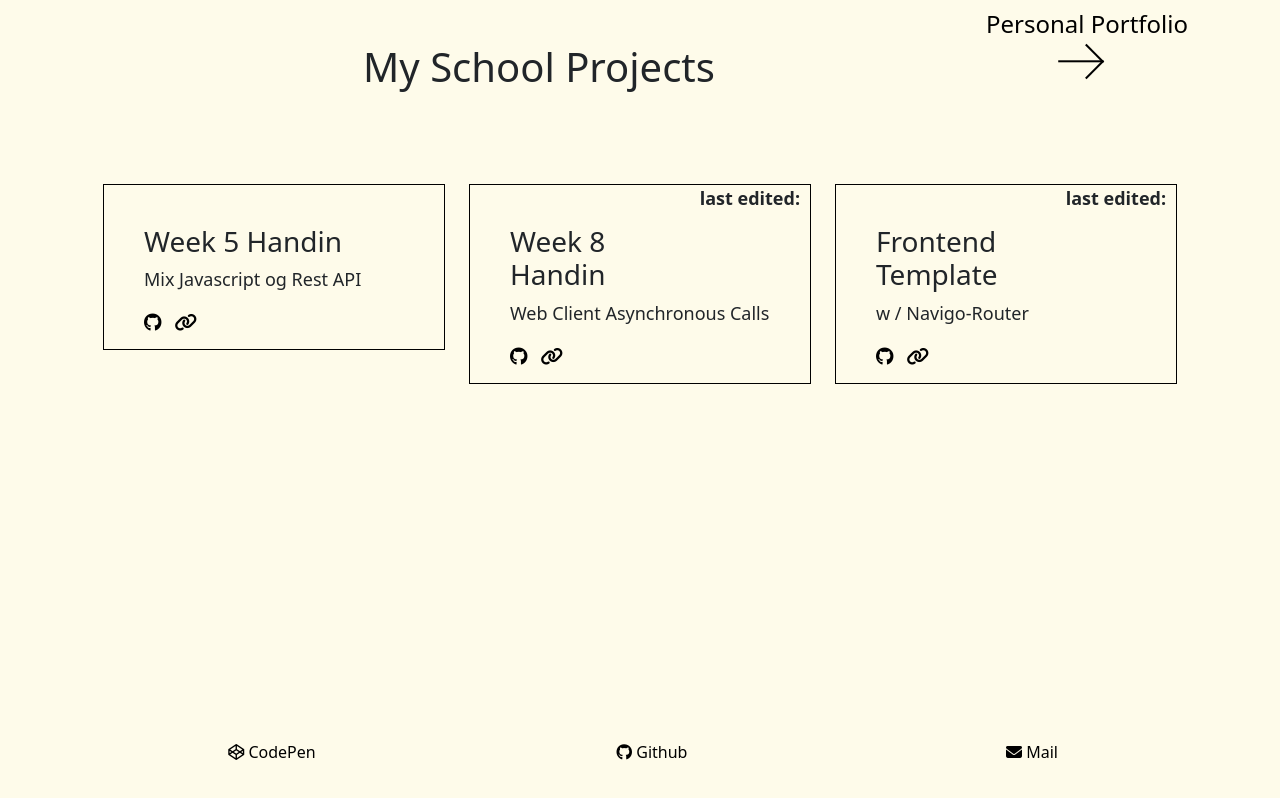
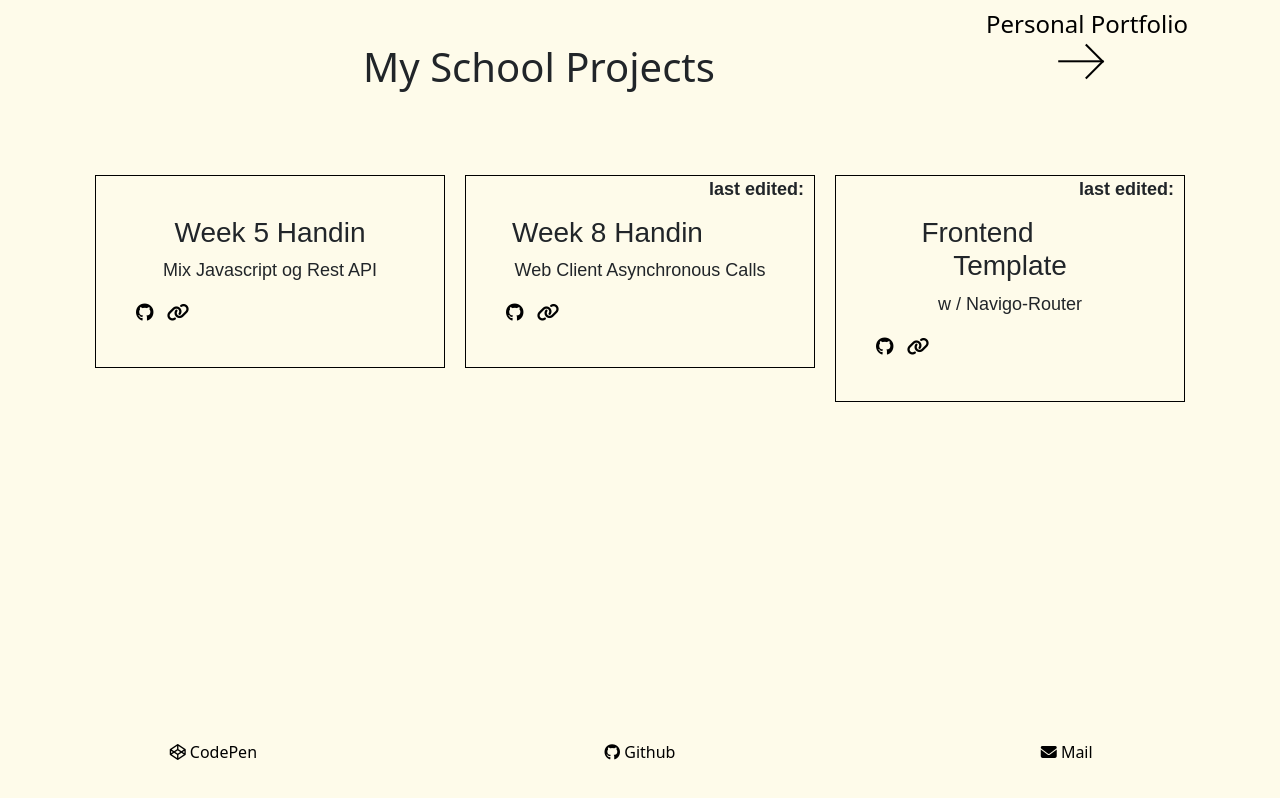
Before and after one commit to Mojens/mohammadmurtada.dk, a plain HTML site: page index.html in a window 1280 px wide. Drawn offline with nearby package versions, Linux system fonts and the light colour scheme.

Commit message:
DONE Klaar til flere projekter

```diff
--- a/index.html
+++ b/index.html
@@ -32,18 +32,17 @@
             </a>
         </div>
 
-        <h1 class="text-center" style="margin-top: 3%">My School Projects</h1>
+        <h1 class="text-center front-page-header">My School Projects</h1>
     </div>
     <div class="container-body">
-        <div class="swiper mySwiper" style="margin-top: 10%;padding: 1%">
-            <div class="swiper-wrapper row flex-nowrap flex-xl-wrap">
-                <div class="swiper-slide col-xl-4 col-auto" id="div1">
+        <div class="grid-row" id="div1">
+            <div class="grid-item">
                 <div class="slide_card hover-animation">
                     <div>
                         <p class="github-date" id="github-date-1"></p>
                     </div>
-                        <h3>Week 5 Handin</h3>
-                        <p>Mix Javascript og Rest API</p>
+                    <h3 class="text-center">Week 5 Handin</h3>
+                    <p class="text-center">Mix Javascript og Rest API</p>
                     <div class="social-item anchor-social-card-left">
                         <a href="https://github.com/Mojens/javascript-exercises" target="_blank"
                            class="social-anchor social-item"><i
@@ -56,14 +55,14 @@
                     </div>
                 </div>
             </div>
-
-                <div class="swiper-slide col-xl-4 col-auto">
+            <div class="grid-item">
                 <div class="slide_card hover-animation">
                     <div>
                         <p class="github-date" id="github-date-2"><b>last edited:</b></p>
                     </div>
-                        <h3>Week 8 Handin</h3>
-                        <p>Web Client Asynchronous Calls</p>
+                    <h3 class="text-center">Week 8 Handin</h3>
+                    <p class="text-center">Web Client Asynchronous Calls</p>
+
                     <div class="social-item anchor-social-card-left">
                         <a href="https://github.com/Mojens/WebClientAsynchronousCalls" target="_blank"
                            class="social-anchor social-item"><i class="fa fa-github"></i></a>
@@ -75,25 +74,27 @@
                     </div>
                 </div>
             </div>
-
-                <div class="swiper-slide col-xl-4 col-auto">
+            <div class="grid-item">
                 <div class="slide_card hover-animation">
                     <div>
                         <p class="github-date" id="github-date-3"><b>last edited:</b></p>
                     </div>
-                        <h3>Frontend Template</h3>
-                        <p>w / Navigo-Router</p>
-                        <div class="social-item anchor-social-card-left">
+                    <div>
+                        <h3 class="text-center">Frontend Template</h3>
+                        <p class="text-center">w / Navigo-Router</p>
+                    </div>
+                    <div class="social-item anchor-social-card-left" style="float: left">
                         <a href="https://github.com/Mojens/start-code-bootstrap" target="_blank"
                            class="social-anchor social-item"><i class="fa fa-github"></i></a>
                     </div>
-                        <div class="social-item anchor-social-card-left">
+                    <div class="social-item anchor-social-card-left" style="float: left">
                         <a href="https://template.mohammadmurtada.dk/#/" target="_blank"
                            class="social-anchor social-item"><i
                                 class="fa fa-link"></i></a>
                     </div>
                 </div>
             </div>
+
         </div>
     </div>
 </div>
--- a/index/css/grid.css
+++ b/index/css/grid.css
@@ -3,16 +3,30 @@
     background-color: #FEFBEA;
     padding: 40px 40px;
 }
-
-@media (min-width: 1200px) {
-    .swiper-wrapper {
-        width: auto;
-        row-gap: 30px;
-    }
+.grid-row {
+    display: grid;
+    grid-template-columns: repeat(auto-fill, minmax(350px, 350px));
+    grid-gap: 20px 20px;
+    justify-content: center;
+    align-items: baseline;
 }
 
-@media (max-width: 1199.98px) {
-    .swiper-wrapper.row {
-        --bs-gutter-x: 0;
-    }
+/*.grid-row .grid-item {
+    line-height: 1;
+}*/
+
+.grid-row .grid-item {
+    font-size: 20px;
+    margin-bottom: 1%;
 }
+.grid-row .grid-item:hover {
+    filter: contrast(1);
+}
+.grid-row .grid-item {
+    display: flex;
+    cursor: pointer;
+    text-align: center;
+    font-family: sans-serif;
+    flex-direction: column-reverse;
+    align-items: stretch;
+}
--- a/index/css/index.css
+++ b/index/css/index.css
@@ -29,15 +29,24 @@ html, body {
 }
 
 .footer {
-    position: absolute;
+    position: center;
     bottom: 0;
     width: 100%;
     height: 60px;
 }
+@media only screen and (min-width: 600px) {
+    .footer {
+        position: absolute;
+        bottom: 0;
+        width: 100%;
+        height: 60px;
+    }
+}
 
 .container-body {
-    margin-top: -5%;
+    margin-top: 5%;
     padding: 10px 10px 60px;
+    margin-bottom: 10%;
 }
 
 .footer-social-item {
@@ -148,3 +157,12 @@ body {
 .portfolio-link{
     float: left;
 }
+.front-page-header{
+    margin-top: 35%;
+
+}
+@media only screen and (min-width: 600px) {
+    .front-page-header {
+        margin-top: 3%;
+    }
+}
```
Lines whose indentation alone changed are shown as unchanged.
